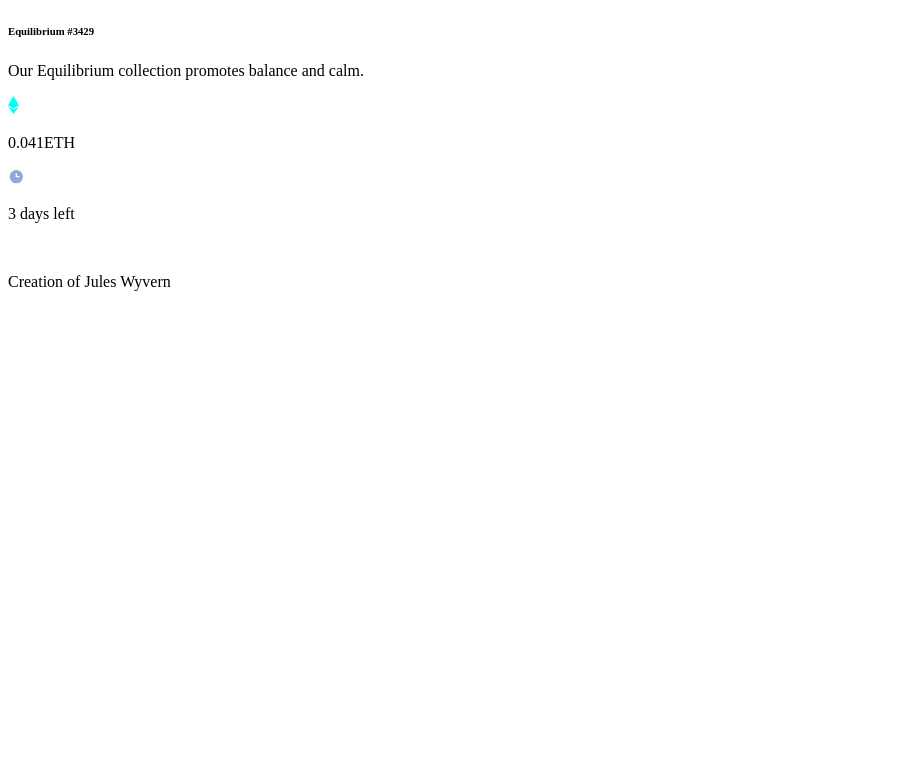
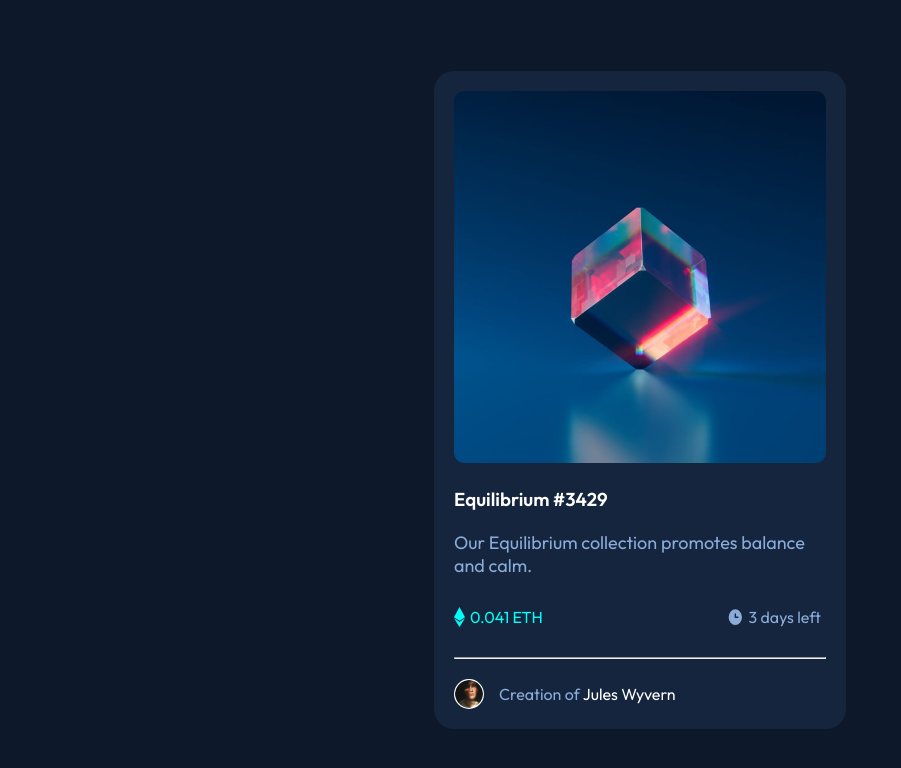
Before and after one commit to onyemakn/nft-preview-card, a plain HTML site: page index.html in a window 1280 px wide. Shown: the whole page, without its empty margins (0-901 px from the left). Drawn offline with Linux system fonts and the light colour scheme.

Commit message:
updated design

```diff
--- a/index.html
+++ b/index.html
@@ -6,23 +6,25 @@
     <title></title>
     <meta name="description" content="">
     <meta name="viewport" content="width=device-width, initial-scale=1">
-    <link rel="stylesheet" href="">
+    <link rel="stylesheet" href="style.css">
   </head>
   <body>
-    <div class="container">
+    <div class="container1">
+      <div class="container2">
         <div class="nft-image">
+          <img src="images/image-equilibrium.jpg" alt="">
           <div class="nft-color-overlay">
           </div>
         </div>
         <div class="nft-description">
           <div class="nft-article">
-          <h6 id="nft-name-number">Equilibrium #3429</h6>
-          <p id="nft-description">Our Equilibrium collection promotes balance and calm.</p>
+            <h3>Equilibrium #3429</h3>
+            <p>Our Equilibrium collection promotes balance and calm.</p>
           </div>
           <div class="eth-stats">
             <div class="eth-amount">
               <img src="images/icon-ethereum.svg" alt="">
-            <p>0.041ETH</p>
+              <p>0.041 ETH</p>
             </div>
             <div class="days-left">
               <img src="images/icon-clock.svg" alt="">
@@ -30,9 +32,12 @@
             </div>
           </div>
         </div>
+        <hr class="line1">
         <div class="creator-profile">
-        <img src="images/" alt="">
-        <p><span class="creation-of">Creation of</span> Jules Wyvern</p>
+          <img src="images/image-avatar.png" alt="">
+          <p><span class="creation-of"> Creation of </span>Jules Wyvern</p>
+        </div>
+
       </div>
     </div>
   </body>
--- /dev/null
+++ b/style.css
@@ -0,0 +1,134 @@
+@import url('https://fonts.googleapis.com/css2?family=Outfit:wght@300;400;600&display=swap');
+
+*{
+    margin: 0;
+    padding: 0;
+    box-sizing: border-box;
+}
+
+html {
+    height: 100%;
+}
+
+:root {
+    --soft-blue: hsl(215, 51%, 70%);
+    --blue-main-bg: hsl(217, 54%, 11%);
+    --blue-card-bg: hsl(216, 50%, 16%);
+    --blue-line: hsl(215, 32%, 27%);
+    --white: hsl(0, 0%, 100%);
+    --cyan: hsl(178, 100%, 50%);
+}
+
+body {
+    background-color: var(--blue-main-bg);
+    min-height: 100vh;
+    display: grid;
+    place-content: center;
+}
+
+.container1 {
+    background-color: var(--blue-card-bg);
+    display: flex;
+    flex-direction: column;
+    gap: 10%;
+    max-width: 412px;
+    max-height: 694px;
+    border-radius: 20px;
+    margin: 50px 30px;
+}
+
+.container2 {
+    margin: 20px;
+}
+
+.nft-article {
+    margin: 20px auto;
+}
+
+.nft-article h3 {
+    color: var(--white);
+    padding-bottom: 20px;
+    font-family: 'Outfit', sans-serif;
+    font-weight: 600;
+}
+
+.nft-article p {
+    color: var(--soft-blue);
+    font-family: 'Outfit', sans-serif;
+    font-size: 18px;
+    font-weight: 400;
+    margin-right: 5px;
+}
+
+.eth-stats{
+    display: grid;
+    grid-template-columns: 1fr 1fr;
+    padding: 10px 0;
+}
+
+.line1 {
+    color: var(--blue-line);
+    width: 100%;
+    margin: 20px 0;
+}
+
+.eth-amount, .days-left, .creator-profile {
+    display: flex;
+    flex-direction: row;
+    font-family: 'Outfit', sans-serif;
+    font-weight: 400;
+}
+
+.days-left{
+    place-content: end;
+}
+
+.eth-amount p {
+    color: var(--cyan);
+    padding: 0 5px;
+}
+
+.days-left p {
+    color: var(--soft-blue);
+    padding: 0 5px;
+}
+
+.creator-profile {
+    align-items: center;
+    font-family: 'Outfit', sans-serif;
+    font-weight: 400;
+}
+
+.creator-profile img {
+    width: 30px;
+    padding: 1px;
+    background-color: var(--white);
+    border-radius: 50%;
+    margin-right: 15px;
+}
+
+.creator-profile p span {
+    color: var(--soft-blue);
+}
+
+.creator-profile p {
+    color: var(--white);
+}
+
+.nft-image img {
+    background-size: cover;
+    overflow: hidden;
+    background-repeat: no-repeat;
+    width: 100%;
+    height:100%;
+    border-radius: 10px;
+}
+
+@media only screen and (max-width: 375px) {
+
+    html {
+        min-width: 375px;
+    }
+
+
+}
```
Lines whose indentation alone changed are shown as unchanged.
